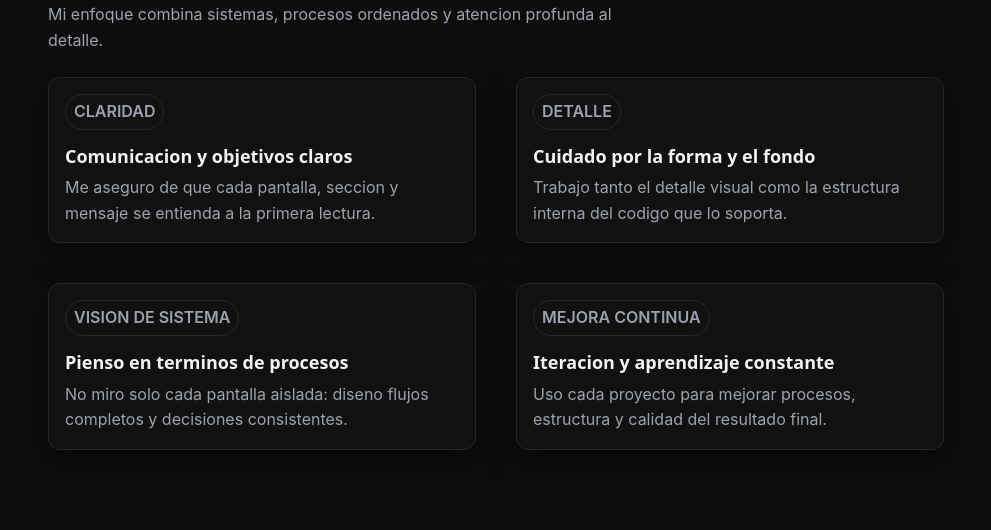
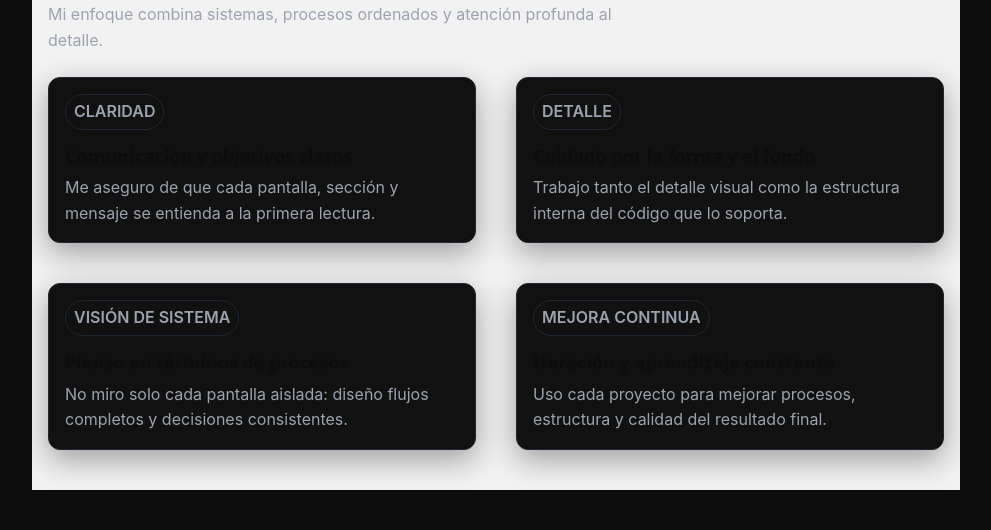
Before and after one commit to aquizu-ivan/portfolio-personal-ivan, a website built with Vite: page index.html in a window 1280 px wide. Shown: the part 687-1217 px from the top of the page, without its empty margins (144-1135 px from the left). Built offline with nearby package versions, Linux system fonts and the light colour scheme.

Commit message:
Ticket 4 - Bloque C: sección Sobre mí con variante clara y textos corregidos

```diff
--- a/src/main.js
+++ b/src/main.js
@@ -52,21 +52,25 @@ domReady(() => {
           </div>
         </section>
 
-        <section id="about" class="section about">
+        <section
+          id="about"
+          class="section section--alt about"
+          aria-labelledby="about-title"
+        >
           <header class="section__header">
-            <h2 class="section__title">Sobre mi</h2>
+            <h2 id="about-title" class="section__title">Sobre mí</h2>
             <p class="section__subtitle">
-              Soy Ivan, desarrollador front-end orientado a claridad, prolijidad y estructura.
-              Mi enfoque combina sistemas, procesos ordenados y atencion profunda al detalle.
+              Soy Iván, desarrollador front-end orientado a claridad, prolijidad y estructura.
+              Mi enfoque combina sistemas, procesos ordenados y atención profunda al detalle.
             </p>
           </header>
 
           <div class="about__pillars">
             <article class="card about__pillar">
               <p class="pill about__pillar-tag">Claridad</p>
-              <h3 class="about__pillar-title">Comunicacion y objetivos claros</h3>
+              <h3 class="about__pillar-title">Comunicación y objetivos claros</h3>
               <p class="about__pillar-text">
-                Me aseguro de que cada pantalla, seccion y mensaje se entienda a la primera lectura.
+                Me aseguro de que cada pantalla, sección y mensaje se entienda a la primera lectura.
               </p>
             </article>
 
@@ -74,21 +78,21 @@ domReady(() => {
               <p class="pill about__pillar-tag">Detalle</p>
               <h3 class="about__pillar-title">Cuidado por la forma y el fondo</h3>
               <p class="about__pillar-text">
-                Trabajo tanto el detalle visual como la estructura interna del codigo que lo soporta.
+                Trabajo tanto el detalle visual como la estructura interna del código que lo soporta.
               </p>
             </article>
 
             <article class="card about__pillar">
-              <p class="pill about__pillar-tag">Vision de sistema</p>
-              <h3 class="about__pillar-title">Pienso en terminos de procesos</h3>
+              <p class="pill about__pillar-tag">Visión de sistema</p>
+              <h3 class="about__pillar-title">Pienso en términos de procesos</h3>
               <p class="about__pillar-text">
-                No miro solo cada pantalla aislada: diseno flujos completos y decisiones consistentes.
+                No miro solo cada pantalla aislada: diseño flujos completos y decisiones consistentes.
               </p>
             </article>
 
             <article class="card about__pillar">
               <p class="pill about__pillar-tag">Mejora continua</p>
-              <h3 class="about__pillar-title">Iteracion y aprendizaje constante</h3>
+              <h3 class="about__pillar-title">Iteración y aprendizaje constante</h3>
               <p class="about__pillar-text">
                 Uso cada proyecto para mejorar procesos, estructura y calidad del resultado final.
               </p>
--- a/src/styles/layout.css
+++ b/src/styles/layout.css
@@ -53,3 +53,8 @@
   color: var(--color-text-muted);
   max-width: 60ch;
 }
+
+.section--alt {
+  background-color: var(--color-bg-alt);
+  color: var(--color-text-inverse);
+}
```
